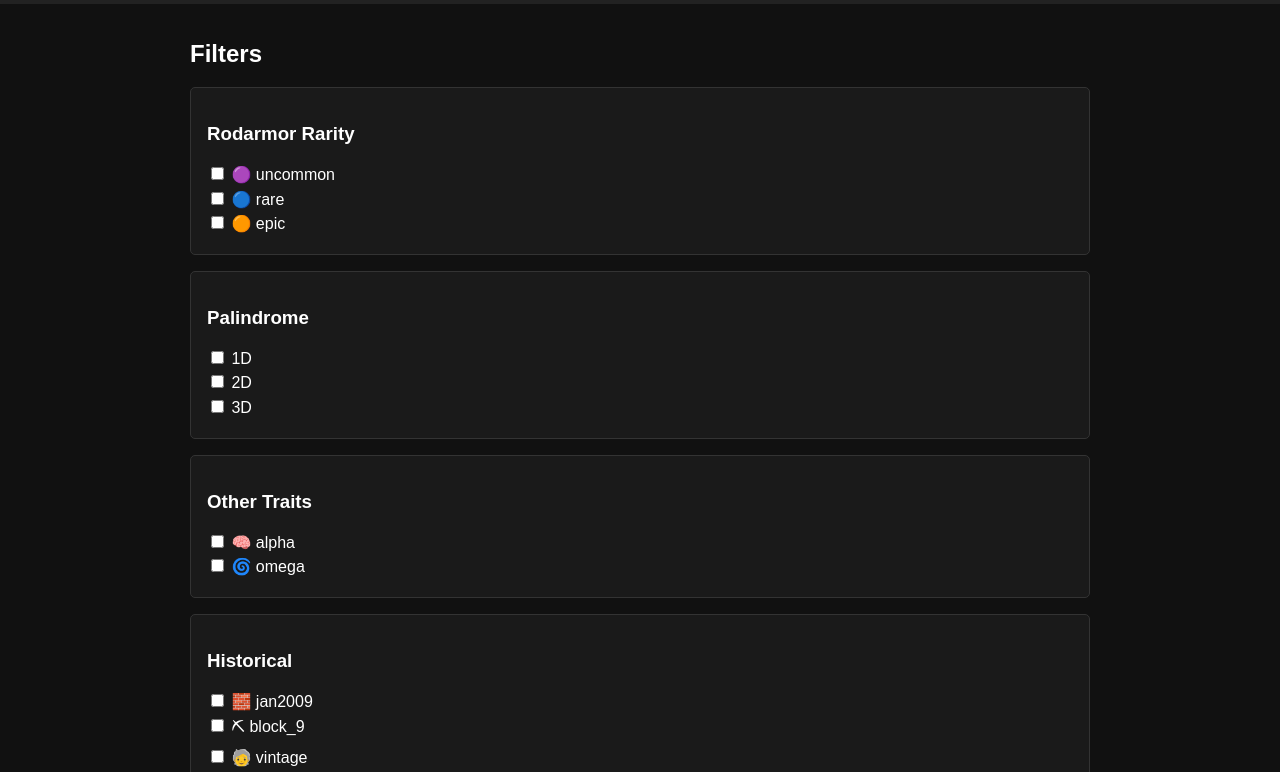
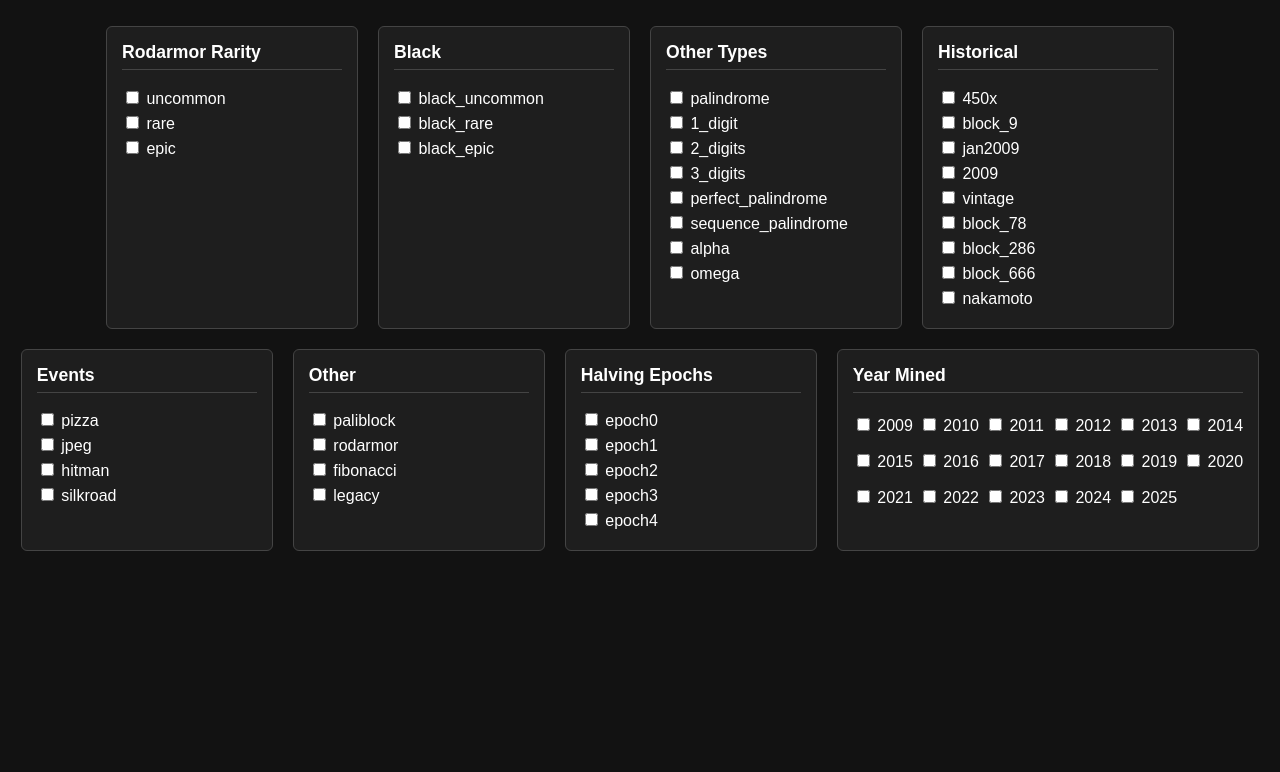
Before and after one commit to tomo385/UI, a plain HTML site: page index.html in a window 1280 px wide. Shown: the part 62-834 px from the top of the page. After the commit the page ends 800 px from the top, so only its background shows below. Drawn offline with Linux system fonts and the light colour scheme.

Commit message:
Update index.html

```diff
--- a/index.html
+++ b/index.html
@@ -3,104 +3,142 @@
 <head>
   <meta charset="UTF-8" />
   <meta name="viewport" content="width=device-width, initial-scale=1.0"/>
-  <title>SatoshiScope - Rare Sats Explorer</title>
-  <link rel="stylesheet" href="style.css" />
+  <title>Rare Sats Explorer</title>
+  <style>
+    body {
+      margin: 0;
+      font-family: Arial, sans-serif;
+      background-color: #121212;
+      color: white;
+    }
+    header {
+      text-align: center;
+      padding: 20px;
+      font-size: 1.5em;
+      font-weight: bold;
+    }
+    .container {
+      display: flex;
+      flex-wrap: wrap;
+      justify-content: center;
+      padding: 10px;
+    }
+    .filter-group {
+      border: 1px solid #444;
+      border-radius: 6px;
+      margin: 10px;
+      padding: 15px;
+      min-width: 220px;
+      background-color: #1e1e1e;
+    }
+    .filter-group h3 {
+      margin-top: 0;
+      font-size: 1.1em;
+      border-bottom: 1px solid #444;
+      padding-bottom: 6px;
+    }
+    label {
+      display: block;
+      margin: 5px 0;
+    }
+    .year-grid {
+      display: grid;
+      grid-template-columns: repeat(6, 1fr);
+      gap: 6px;
+    }
+  </style>
 </head>
-<body class="dark">
-  <header>
-    <h1>🔍 Rare Sats Explorer</h1>
-    <label class="switch">
-      <input type="checkbox" id="darkModeToggle" checked />
-      <span class="slider"></span>
-    </label>
-  </header>
+<body>
+  <header>Rare Sats Explorer 🔍</header>
+  <div class="container">
 
-  <main>
-    <section class="filters">
-      <h2>Filters</h2>
     <div class="filter-group">
       <h3>Rodarmor Rarity</h3>
-        <label><input type="checkbox"> 🟣 uncommon</label>
-        <label><input type="checkbox"> 🔵 rare</label>
-        <label><input type="checkbox"> 🟠 epic</label>
+      <label><input type="checkbox" /> uncommon</label>
+      <label><input type="checkbox" /> rare</label>
+      <label><input type="checkbox" /> epic</label>
     </div>
 
     <div class="filter-group">
-        <h3>Palindrome</h3>
-        <label><input type="checkbox"> 1D</label>
-        <label><input type="checkbox"> 2D</label>
-        <label><input type="checkbox"> 3D</label>
+      <h3>Black</h3>
+      <label><input type="checkbox" /> black_uncommon</label>
+      <label><input type="checkbox" /> black_rare</label>
+      <label><input type="checkbox" /> black_epic</label>
     </div>
 
     <div class="filter-group">
-        <h3>Other Traits</h3>
-        <label><input type="checkbox"> 🧠 alpha</label>
-        <label><input type="checkbox"> 🌀 omega</label>
+      <h3>Other Types</h3>
+      <label><input type="checkbox" /> palindrome</label>
+      <label><input type="checkbox" /> 1_digit</label>
+      <label><input type="checkbox" /> 2_digits</label>
+      <label><input type="checkbox" /> 3_digits</label>
+      <label><input type="checkbox" /> perfect_palindrome</label>
+      <label><input type="checkbox" /> sequence_palindrome</label>
+      <label><input type="checkbox" /> alpha</label>
+      <label><input type="checkbox" /> omega</label>
     </div>
 
     <div class="filter-group">
       <h3>Historical</h3>
-        <label><input type="checkbox"> 🧱 jan2009</label>
-        <label><input type="checkbox"> ⛏ block_9</label>
-        <label><input type="checkbox"> 🧓 vintage</label>
-        <label><input type="checkbox"> 💾 block_78</label>
-        <label><input type="checkbox"> ☠ block_666</label>
-        <label><input type="checkbox"> ⚡ nakamoto</label>
+      <label><input type="checkbox" /> 450x</label>
+      <label><input type="checkbox" /> block_9</label>
+      <label><input type="checkbox" /> jan2009</label>
+      <label><input type="checkbox" /> 2009</label>
+      <label><input type="checkbox" /> vintage</label>
+      <label><input type="checkbox" /> block_78</label>
+      <label><input type="checkbox" /> block_286</label>
+      <label><input type="checkbox" /> block_666</label>
+      <label><input type="checkbox" /> nakamoto</label>
     </div>
 
     <div class="filter-group">
       <h3>Events</h3>
-        <label><input type="checkbox"> 🍕 pizza</label>
-        <label><input type="checkbox"> 💀 hitman</label>
-        <label><input type="checkbox"> 🧳 silkroad</label>
-        <label><input type="checkbox"> 🖼 jpeg</label>
+      <label><input type="checkbox" /> pizza</label>
+      <label><input type="checkbox" /> jpeg</label>
+      <label><input type="checkbox" /> hitman</label>
+      <label><input type="checkbox" /> silkroad</label>
     </div>
 
     <div class="filter-group">
-        <h3>Epochs</h3>
-        <label><input type="checkbox"> 0️⃣ epoch 0</label>
-        <label><input type="checkbox"> 1️⃣ epoch 1</label>
-        <label><input type="checkbox"> 2️⃣ epoch 2</label>
-        <label><input type="checkbox"> 3️⃣ epoch 3</label>
-        <label><input type="checkbox"> 4️⃣ epoch 4</label>
+      <h3>Other</h3>
+      <label><input type="checkbox" /> paliblock</label>
+      <label><input type="checkbox" /> rodarmor</label>
+      <label><input type="checkbox" /> fibonacci</label>
+      <label><input type="checkbox" /> legacy</label>
+    </div>
+
+    <div class="filter-group">
+      <h3>Halving Epochs</h3>
+      <label><input type="checkbox" /> epoch0</label>
+      <label><input type="checkbox" /> epoch1</label>
+      <label><input type="checkbox" /> epoch2</label>
+      <label><input type="checkbox" /> epoch3</label>
+      <label><input type="checkbox" /> epoch4</label>
     </div>
 
     <div class="filter-group">
       <h3>Year Mined</h3>
-  <div class="year-grid-vertical">
-    <label><input type="checkbox"> 2009</label>
-    <label><input type="checkbox"> 2010</label>
-    <label><input type="checkbox"> 2011</label>
-    <label><input type="checkbox"> 2012</label>
-    <label><input type="checkbox"> 2013</label>
-    <label><input type="checkbox"> 2014</label>
-
-    <label><input type="checkbox"> 2015</label>
-    <label><input type="checkbox"> 2016</label>
-    <label><input type="checkbox"> 2017</label>
-    <label><input type="checkbox"> 2018</label>
-    <label><input type="checkbox"> 2019</label>
-    <label><input type="checkbox"> 2020</label>
-
-    <label><input type="checkbox"> 2021</label>
-    <label><input type="checkbox"> 2022</label>
-    <label><input type="checkbox"> 2023</label>
-    <label><input type="checkbox"> 2024</label>
-    <label><input type="checkbox"> 2025</label>
+      <div class="year-grid">
+        <label><input type="checkbox" /> 2009</label>
+        <label><input type="checkbox" /> 2010</label>
+        <label><input type="checkbox" /> 2011</label>
+        <label><input type="checkbox" /> 2012</label>
+        <label><input type="checkbox" /> 2013</label>
+        <label><input type="checkbox" /> 2014</label>
+        <label><input type="checkbox" /> 2015</label>
+        <label><input type="checkbox" /> 2016</label>
+        <label><input type="checkbox" /> 2017</label>
+        <label><input type="checkbox" /> 2018</label>
+        <label><input type="checkbox" /> 2019</label>
+        <label><input type="checkbox" /> 2020</label>
+        <label><input type="checkbox" /> 2021</label>
+        <label><input type="checkbox" /> 2022</label>
+        <label><input type="checkbox" /> 2023</label>
+        <label><input type="checkbox" /> 2024</label>
+        <label><input type="checkbox" /> 2025</label>
       </div>
     </div>
 
-      <div class="filter-group">
-        <h3>Extra</h3>
-        <label><input type="checkbox"> 🔟 Sub 10K</label>
-        <label><input type="checkbox"> 💯 Sub 100K</label>
-        <label><input type="checkbox"> 🧬 Fibonacci</label>
-        <label><input type="checkbox"> ♾️ Legacy</label>
-        <label><input type="checkbox"> ✍️ Hal Finney Block</label>
   </div>
-    </section>
-  </main>
-
-  <script src="script.js"></script>
 </body>
 </html>
```
Lines whose indentation alone changed are shown as unchanged.
